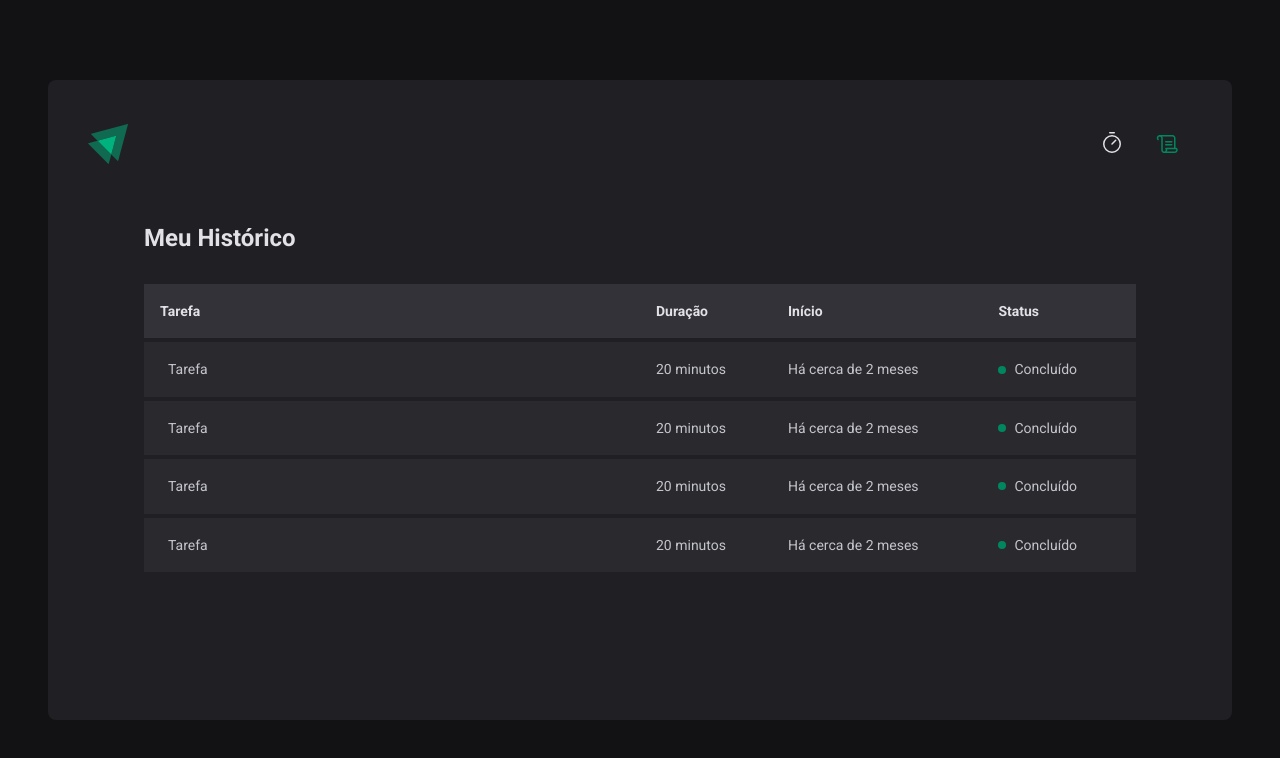
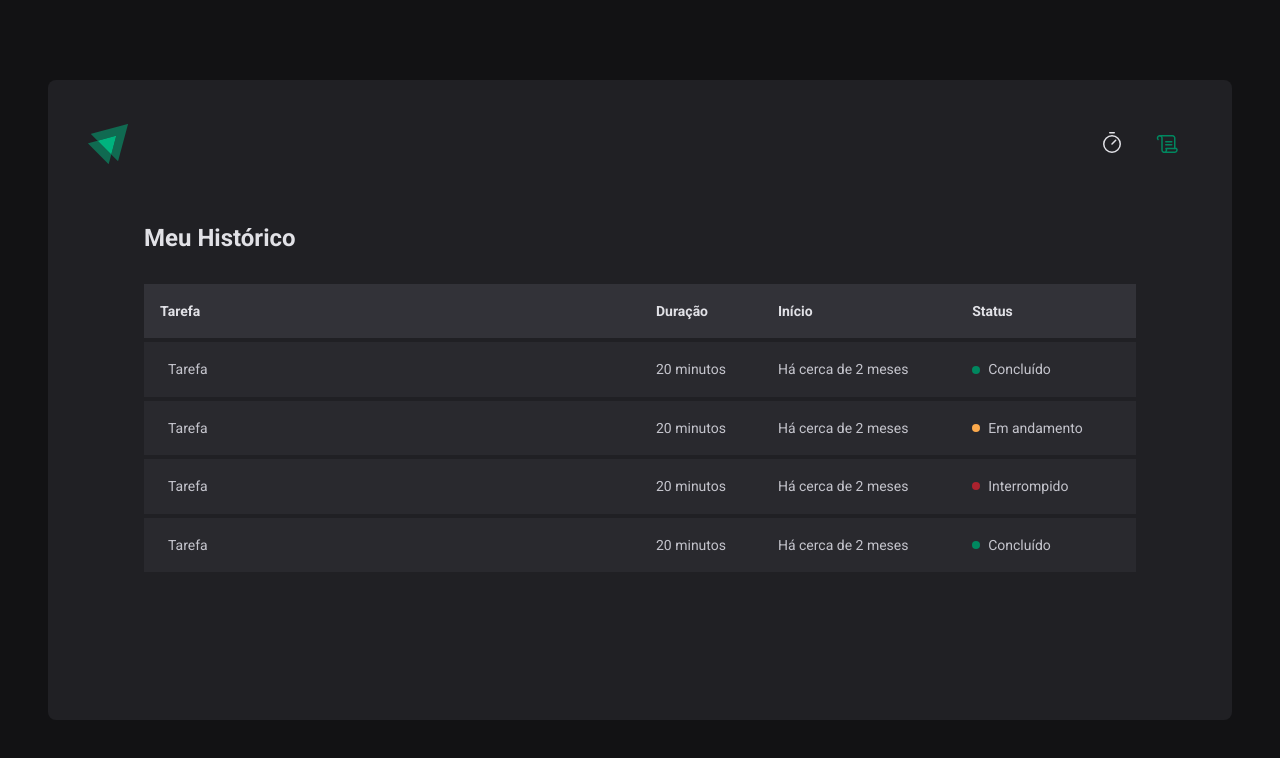
Before and after one commit to GabriellMaiaa/Ignite-Timer, a React (Vite) app: page /history in a window 1280 px wide. Shown: the top 758 px of the page. Built offline with nearby package versions, Linux system fonts and the light colour scheme.

Commit message:
adding the react hook form to our project

```diff
--- a/package.json
+++ b/package.json
@@ -13,6 +13,7 @@
     "phosphor-react": "^1.4.1",
     "react": "^18.2.0",
     "react-dom": "^18.2.0",
+    "react-hook-form": "^7.49.3",
     "react-router-dom": "^6.21.2",
     "styled-components": "^6.1.6"
   },
--- a/src/pages/History/index.tsx
+++ b/src/pages/History/index.tsx
@@ -29,7 +29,7 @@ export function History() {
               <td>20 minutos</td>
               <td>Há cerca de 2 meses</td>
               <td>
-                <Status statusColor="green">Concluído</Status>
+                <Status statusColor="yellow">Em andamento</Status>
               </td>
             </tr>
             <tr>
@@ -37,7 +37,7 @@ export function History() {
               <td>20 minutos</td>
               <td>Há cerca de 2 meses</td>
               <td>
-                <Status statusColor="green">Concluído</Status>
+                <Status statusColor="red">Interrompido</Status>
               </td>
             </tr>
             <tr>
--- a/src/pages/Home/index.tsx
+++ b/src/pages/Home/index.tsx
@@ -1,4 +1,5 @@
 import { Play } from 'phosphor-react'
+import { useForm } from 'react-hook-form'
 import {
   CountdownContainer,
   FormContainer,
@@ -8,8 +9,13 @@ import {
   StartCountdownButton,
   TaskInput,
 } from './styles'
+import { useState } from 'react'
+
+// controlled / uncontrolled
 
 export function Home() {
+  const { register, handleSubmit } = useForm()
+
   return (
     <HomeContainer>
       <form>
@@ -19,6 +25,7 @@ export function Home() {
             id="task"
             list="task-suggestions"
             placeholder="Dê um nome para o seu projeto"
+            {...register('task')}
           />
 
           <datalist id="task-suggestions">
@@ -33,8 +40,8 @@ export function Home() {
             step={5}
             min={5}
             max={60}
+            {...register('minutesAmount')}
           />
-
           <span>minutos</span>
         </FormContainer>
 
@@ -46,7 +53,7 @@ export function Home() {
           <span>0</span>
         </CountdownContainer>
 
-        <StartCountdownButton disabled type="submit">
+        <StartCountdownButton type="submit">
           <Play size={24} />
           Começar
         </StartCountdownButton>
```
Also changed, not shown: 1 other file (tests, documents, lock files or other folders).
